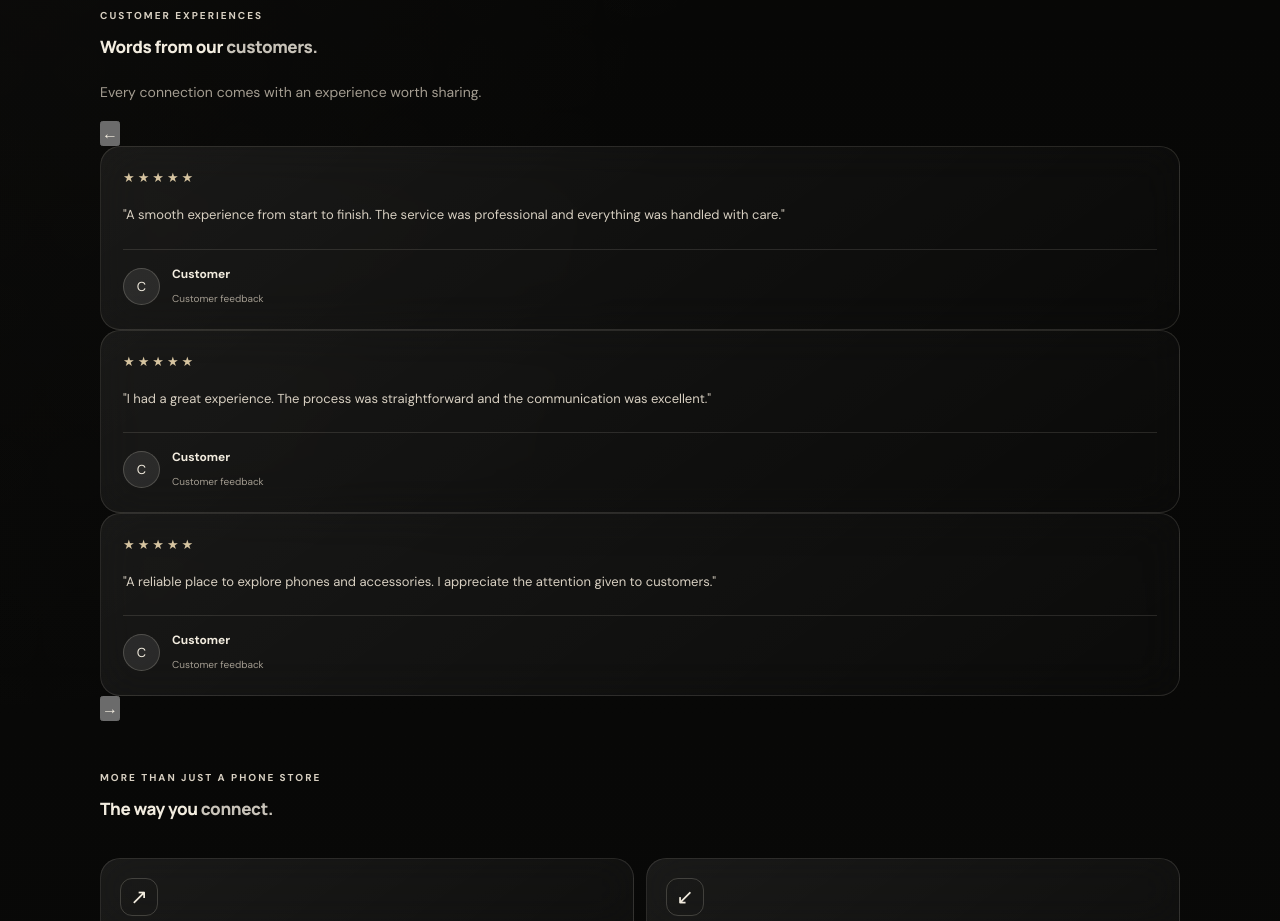
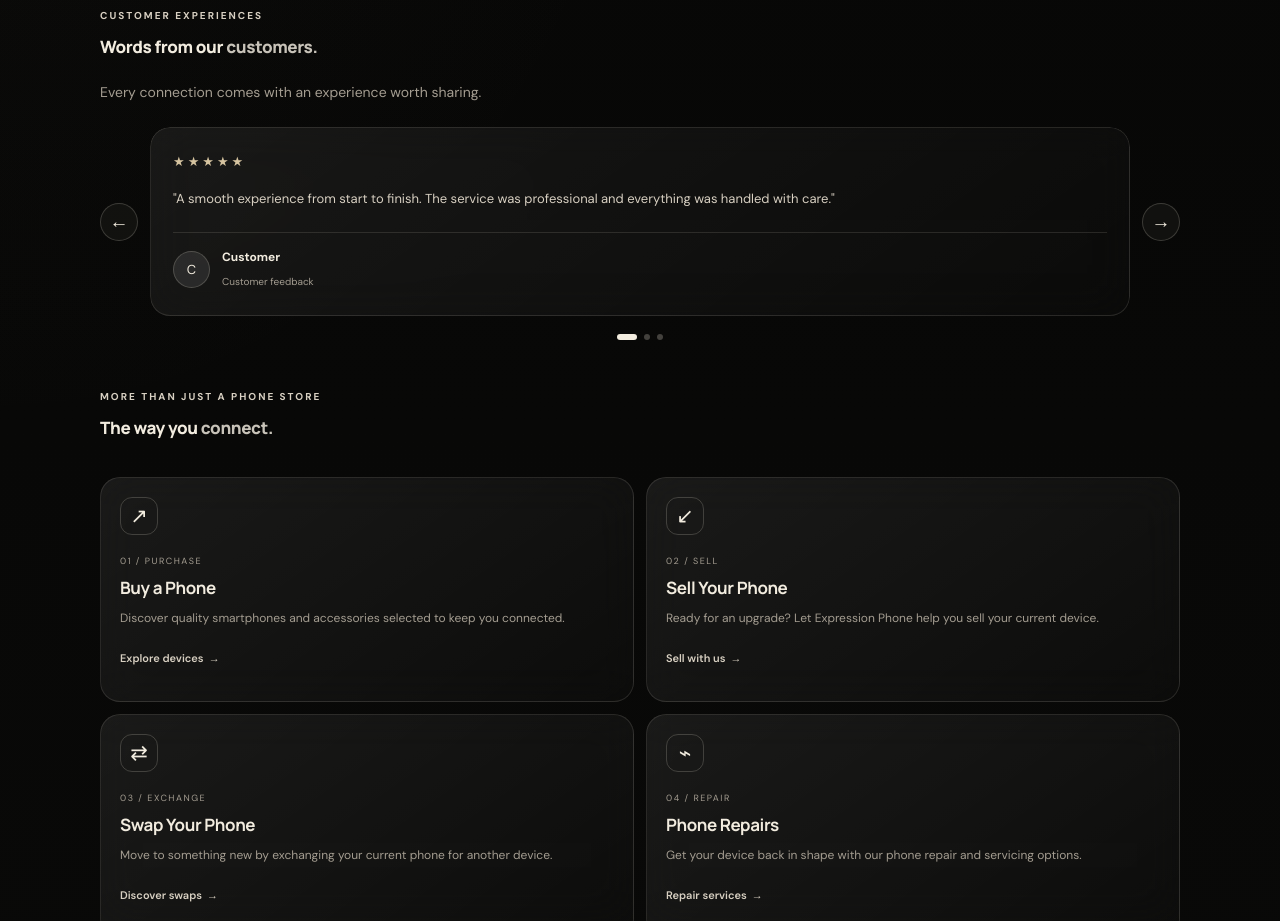
Before and after one commit to fofanaumar73-ai/expression-phones-and-gadgets, a plain HTML site: page index.html in a window 1280 px wide. Shown: the part 1940-2861 px from the top of the page. Drawn offline with Linux system fonts and the light colour scheme.

Commit message:
Convert testimonials to a slider format
Refactor testimonials section to use a slider layout with arrows and pagination.

```diff
--- a/index.html
+++ b/index.html
@@ -964,21 +964,37 @@
   align-items: center;
 }
 
-    /* CUSTOMER TESTIMONIALS */
+   /* CUSTOMER TESTIMONIALS SLIDER */
 
 .testimonials-section {
   margin: 50px 0;
 }
 
-.testimonials-grid {
-  display: grid;
-  grid-template-columns: 1fr;
-  gap: 13px;
+.testimonial-slider {
+  display: flex;
+  align-items: center;
+  gap: 12px;
   margin-top: 22px;
 }
 
+.testimonial-viewport {
+  flex: 1;
+  min-width: 0;
+  overflow: hidden;
+  border-radius: 20px;
+}
+
+.testimonial-track {
+  display: flex;
+  transition: transform .45s cubic-bezier(.22,.61,.36,1);
+  will-change: transform;
+}
+
 .testimonial-card {
-  padding: 22px;
+  flex: 0 0 100%;
+  min-width: 0;
+  box-sizing: border-box;
+  padding: 25px 22px;
   border: 1px solid var(--line);
   border-radius: 20px;
   background: linear-gradient(
@@ -1035,9 +1051,55 @@
   font-size: 10px;
 }
 
-@media (min-width: 760px) {
-  .testimonials-grid {
-    grid-template-columns: repeat(3, minmax(0, 1fr));
+.testimonial-arrow {
+  flex-shrink: 0;
+  width: 38px;
+  height: 38px;
+  border-radius: 50%;
+  border: 1px solid var(--line-strong);
+  background: var(--glass);
+  color: var(--cream);
+  font-size: 19px;
+  cursor: pointer;
+  transition: background .25s ease, transform .25s ease;
+}
+
+.testimonial-arrow:hover {
+  background: rgba(255,255,255,.13);
+}
+
+.testimonial-arrow:active {
+  transform: scale(.92);
+}
+
+.testimonial-pagination {
+  display: flex;
+  justify-content: center;
+  gap: 7px;
+  margin-top: 17px;
+}
+
+.testimonial-dot {
+  width: 6px;
+  height: 6px;
+  border-radius: 20px;
+  background: rgba(242,236,223,.25);
+  transition: all .3s ease;
+}
+
+.testimonial-dot.active {
+  width: 20px;
+  background: var(--cream);
+}
+
+@media (max-width: 380px) {
+  .testimonial-slider {
+    gap: 7px;
+  }
+
+  .testimonial-arrow {
+    width: 32px;
+    height: 32px;
   }
 }
   </style>
@@ -1749,6 +1811,32 @@ window.addEventListener("load", () => {
   }, 1100);
 });
 
+    // TESTIMONIAL SLIDER
+
+let currentTestimonial = 0;
+
+function changeTestimonial(direction) {
+  const track = document.getElementById("testimonialTrack");
+  const pagination = document.getElementById("testimonialPagination");
+
+  if (!track || !pagination) return;
+
+  const slides = track.querySelectorAll(".testimonial-card");
+  const dots = pagination.querySelectorAll(".testimonial-dot");
+
+  if (!slides.length) return;
+
+  currentTestimonial =
+    (currentTestimonial + direction + slides.length) % slides.length;
+
+  track.style.transform =
+    `translateX(-${currentTestimonial * 100}%)`;
+
+  dots.forEach((dot, index) => {
+    dot.classList.toggle("active", index === currentTestimonial);
+  });
+}
+
 
   </script>
 
```
